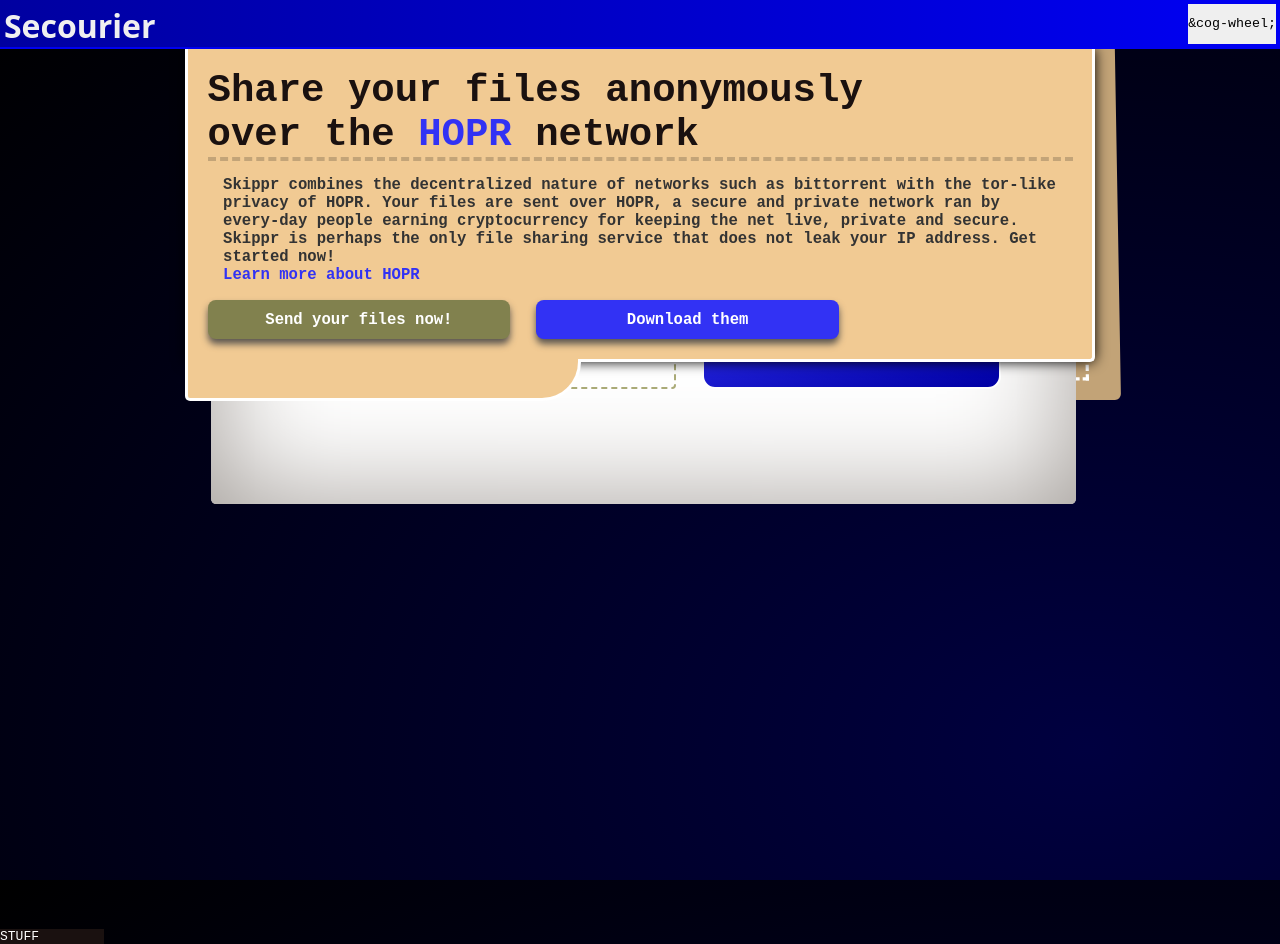
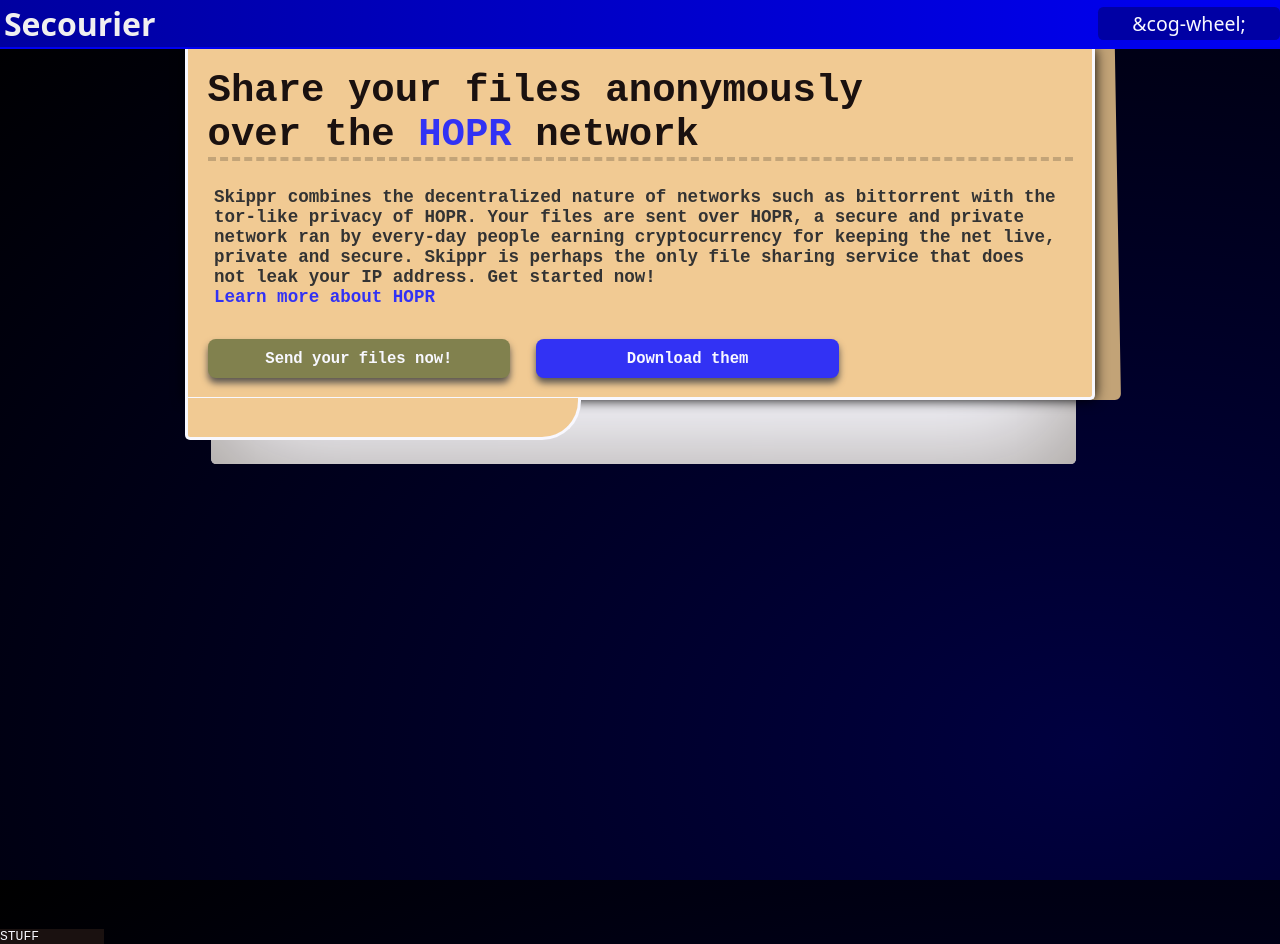
Before and after one commit to janmaslo/Secourier, a plain HTML site: page index.html in a window 1280 px wide. Drawn offline with Linux system fonts and the light colour scheme.

Commit message:
minor style improvements

```diff
--- a/styles/dynel.css
+++ b/styles/dynel.css
@@ -2,8 +2,9 @@
 
 .close-button {
 	background-color:  red;
-	width:             3rem;
-	height:            3rem;
+	width:             3.5rem;
+	height:            3.5rem;
+	border:            1.5px solid #A00;
 	border-radius:     1rem;
 	position:          absolute;
 	right:             1rem;
--- a/styles/statel.css
+++ b/styles/statel.css
@@ -31,20 +31,59 @@
 HEADER {
 	display:           flex;
 	justify-content:   space-between;
+	align-items:       center;
 	position:          relative;
 	width:             100%;
 	color:             #F0EFF0;
 	height:            3.8em;
-	padding:           0.3em;
 	border-bottom:     2px solid #0000F0;
 	z-index:           99;
 	background-image:  linear-gradient(to right,
 	                                   #0000A0,
 	                                   #0000F4);
 }
-HEADER H1 { display: inline; font-family: sans; }
+HEADER H1 { display: inline;  margin: 0.3rem;}
+HEADER * { font-family: sans; }
 HEADER BUTTON::after {
 	content: "";
+}
+DIV.settings.hidden {
+	top: -100%;
+}
+
+BUTTON.settings {
+	width:  14rem;
+	height: 70%;
+	background-color: var(--darker-blue);
+	border-radius: .4rem;
+
+	font-size: 1.5rem;
+	color: #f8f8ff;
+	/*background: none;*/
+}
+DIV.settings {
+	display:          flex;
+	justify-content:  space-around;
+	align-items:      center;
+	flex-direction:   column;
+	position:         absolute;
+	right:            2rem;
+	height:           23rem;
+	z-index:          9;
+	border-radius:    .5rem;
+	background-color: var(--hopr-blue);
+
+	padding: 1.8rem;
+	/*border: 2px solid #f8f8ff;*/
+
+	background-image:  linear-gradient(to right,
+	                                   #0000A0,
+	                                   #0000F4);
+	top: 5%;
+	transition: top 1s;
+}
+DIV.settings * {
+	width: 100%;
 }
 
 MAIN {
@@ -58,6 +97,7 @@
 	color:          #1a1110;
 	font-size:      3em;
 	border-bottom:  4px dashed var(--dark-folder);
+	margin-bottom: 1.5rem;
 }
 
 #full-folder {
@@ -72,10 +112,11 @@
 	position:          sticky;
 	max-width:         70rem;
 	max-height:        27rem;
+	min-height:        24rem;
 	padding:           1.5em;
 	background-color:  var(--front-folder);
 	color:             #333333;
-	border:            .25em solid white;
+	border:            .25em solid #f8f8ff;
 	border-radius:     0 0 5px 0;
 	border-top:        none;
 	box-shadow:        0 0 1em black;
@@ -97,25 +138,24 @@
 	/*box-shadow:        0 5px 0.5em #7E7773;*/
 }
 .front P {
-	font-size:    1.2em;
+	font-size:    1.35rem;
 	font-weight:  bold;
-	padding:       1em;
+	padding:       .5rem;
 }
 .button-container {
 	width:            100%;
-	height:           3em;
+	height:           5rem;
 	display:          flex;
-	align-items:      center;
-	justify-content:  flex-begin;
+	align-items:      flex-end;
 	gap:              2rem;
 }
 
 .btn {
 	display:           block;
 	width:             35%;
-	height:            100%;
+	height:            3rem;
 	padding:           0.6em;
-	color:             white;
+	color:             #f8f8ff;
 	background-color:  #81814E;
 	font-size:         1.2em;
 	text-align:        center;
@@ -161,7 +201,7 @@
 }
 #bg-folder .content .right {
 	width:       50%;
-	border:      3px dashed white;
+	border:      3px dashed #f8f8ff;
 	border-top:  none;
 }
 
@@ -182,12 +222,12 @@
 .prompt {
 	width:             95%;
 	max-height:        38em;
-	min-height:        35em;
+	min-height:        40em;
 	padding:           23px;
 	position:          absolute;
-	top:               0;
+	top:               -30%;
 	left:              2em;
-	background-color:  white;
+	background-color:  #f8f8ff;
 	color:             black;
 	font-weight:       bold;
 	box-shadow:        0 .1px 9em #9F9994 inset;
@@ -203,14 +243,23 @@
 }
 
 LABEL { color: #1D1A1A; }
-.form.get LABEL { color: white; font-weight: bold;}
+.form.get LABEL, .settings LABEL { color: #f8f8ff; font-weight: bold;}
 
 INPUT {
+	font-size:      1.5rem;
 	display:        block;
-	height:         2.5em;
-	width:          22em;
-	border:         1px solid #1a1110;
-	border-radius:  .4em;
+	height:         3.5rem;
+	width:          100%;
+	/*border:         1.5px solid var(--darker-blue);*/
+	border:         1.5px solid #AAA1A1;
+	border-radius:  .5rem;
+	padding-left:   1rem;
+}
+INPUT:focus {
+	outline:  none;
+}
+.submit-button.login {
+	height: 3.5rem;
 }
 
 BODY.blurred * :not(.prompt, .prompt *, #full-folder) {
@@ -235,7 +284,6 @@
 .prompt H1 {
 	font-size: 1.3em;
 	border-bottom: 1px solid black;
-	margin-bottom: 0.8em;
 }
 
 .text-input-container {
@@ -248,13 +296,12 @@
 .input-left {
 	display:         flex;
 	flex-direction:  column;
-	gap:             .5em;
-	max-width:       min-content;
+	gap:             .8rem;
 }
 
 .input-flex {
 	display:          flex;
-	gap:              1em;
+	gap:              1rem;
 	justify-content:  center;
 	align-items:      center;
 	flex-direction:   column;
@@ -262,18 +309,19 @@
 }
 DIV.form {
 	display:          flex;
+	height:           21rem;
 	justify-content:  center;
 	gap:              2rem;
 }
 DIV.form.get .input-left {
 	/*background:        linear-gradient(to bottom right, var(--hopr-blue), var(--darker-blue));*/
 	padding:           2rem;
-	border:            2px solid white;
 	border-radius:     .5rem;
 	background-color:  var(--dark-folder);
-	background-image:  linear-gradient(to right,
-	                                   #5555A0,
-	                                   #5555F4);
+	background-image:  linear-gradient(to top right,
+	                                   #FFFFFF00, 75%,
+	                                   #7F6666);
+	                                   /*#3636FF);*/
 }
 
 .submit-button.err {
@@ -291,32 +339,34 @@
 	transform:   rotate(8deg);
 }
 .submit-button.clicked {
-	border:            2px solid #00A;
-	opacity:           0.8;
+	border:   2px solid #00A;
+	opacity:  0.8;
 }
 .submit-button {
-	border-radius:     1rem;
-	width:             23rem;
-	height:            7rem;
-	font-weight:       bold;
-	font-size:         1.4rem;
-	color:             #EEF;
-	background:        linear-gradient(to bottom right, var(--hopr-blue), var(--darker-blue));
-	border:            2px solid white;
-	transition:        background .5s,
-	                   transform  .3s,
-	                   color      .3s;
+	border-radius:  1rem;
+	width:          23rem;
+	height:         7rem;
+	font-weight:    bold;
+	font-size:      1.4rem;
+	color:          #EEF;
+	background:     linear-gradient(to bottom right,
+	                                #6565FF,
+	                                var(--darker-blue));
+	/*border:         2px solid #f8f8ff;*/
+	transition:     background .5s,
+	                transform  .3s,
+	                color      .3s;
 }
 .submit-button:hover:not(.err) {
-	background-color:  #99F;
-	color:             white;
-	transform:         scale(.98);
-	filter:            brightness(1.1);
+	transform:    scale(.99);
+	filter:       brightness(1.05);
+	font-weight:  bold;
+	border:       1.5px solid #ADADBD;
 }
-.submit-button:active { color: white; }
+.submit-button:active { color: #f8f8ff; }
 
 FOOTER {
 	background-color: #1A1110;
 	width:            8rem;
-	color:            white;
+	color:            #f8f8ff;
 }
```
